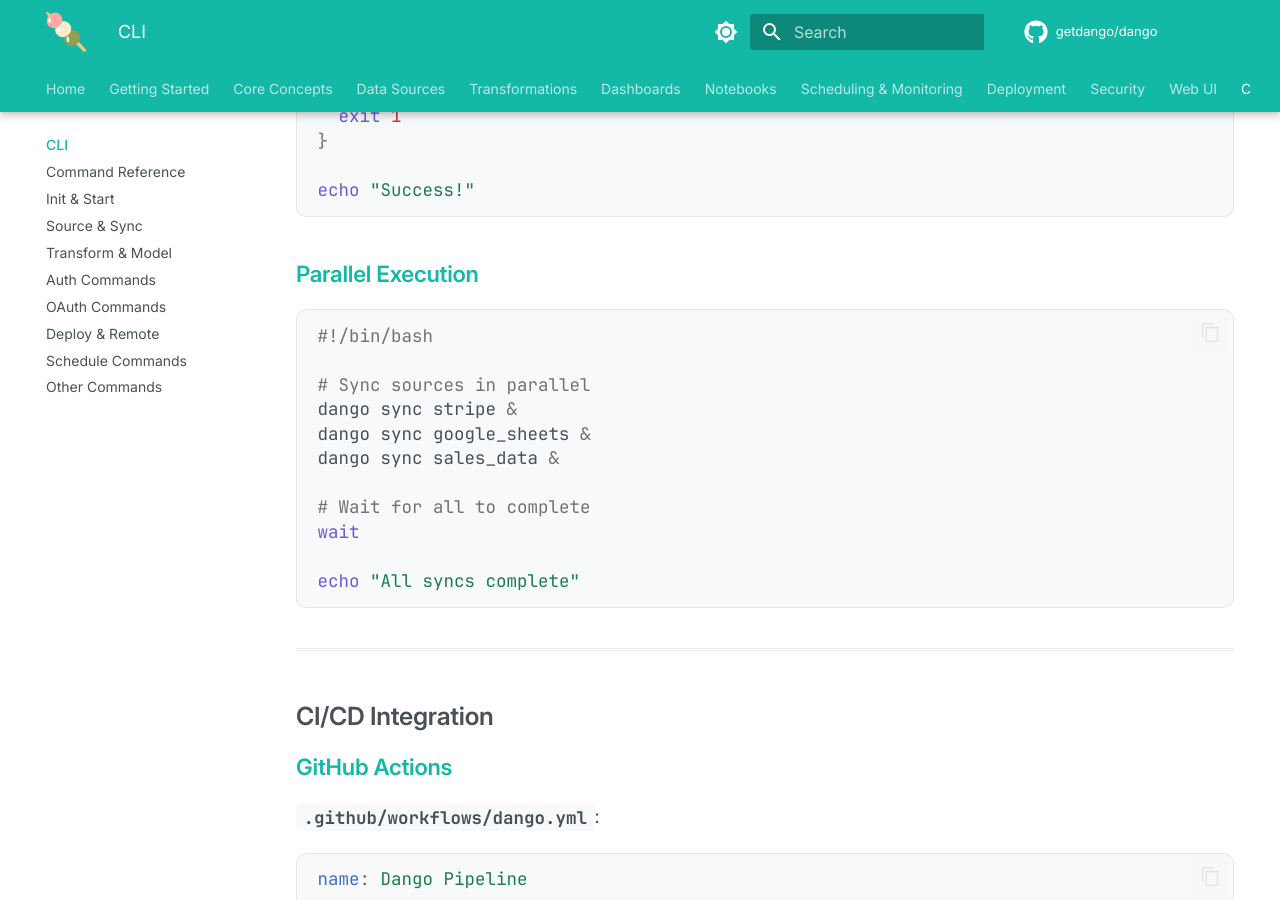
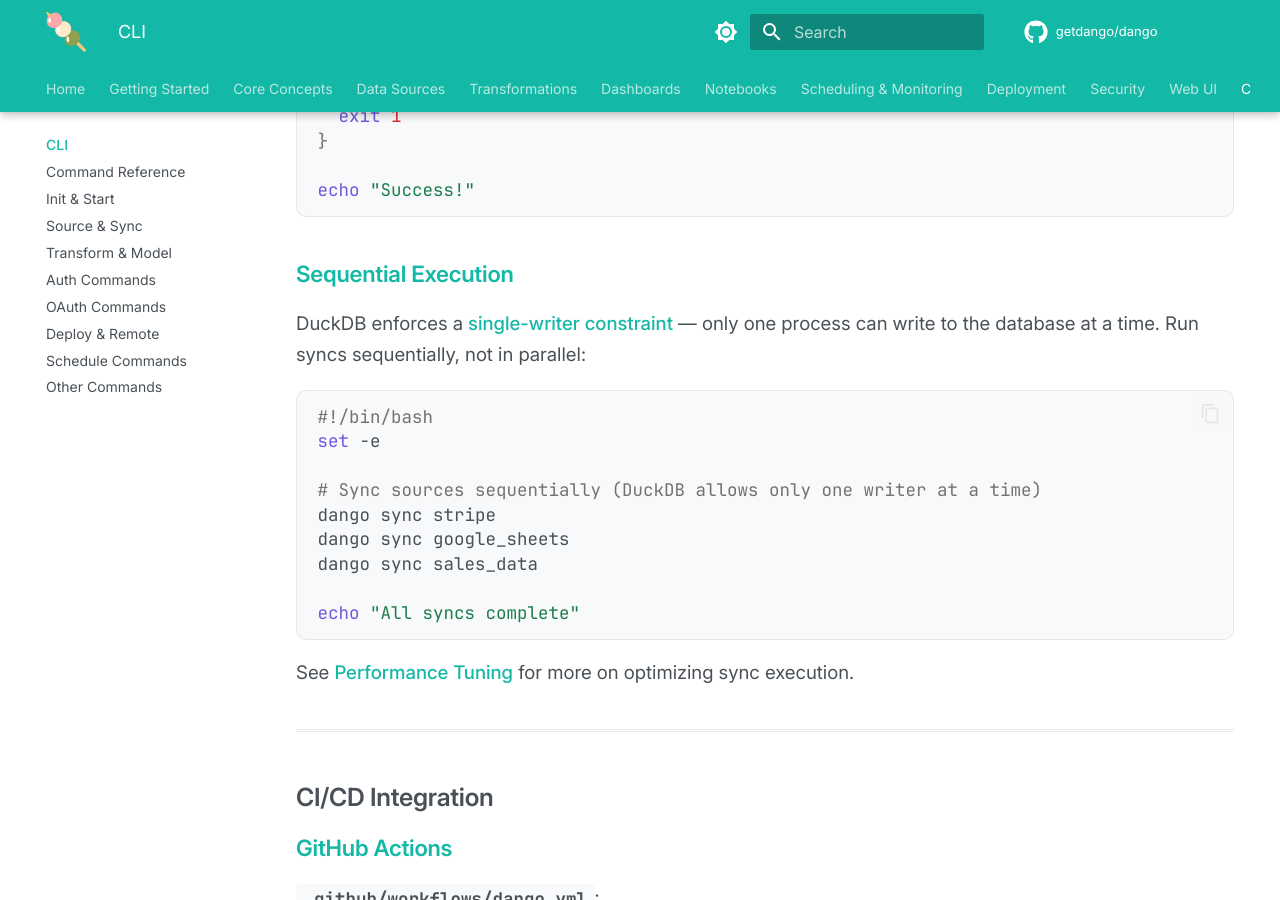
Before and after one commit to getdango/docs, an MkDocs documentation site: the page built from docs/cli/index.md, in a window 1280 px wide and 900 px high, scrolled down 9654 px. Built offline with MkDocs 1.6.1 and Material for MkDocs 9.7.7, drawn with Linux system fonts in a browser that asks for light colours; comment, search, counter and statistics services are not loaded; the version menu is left out.

Commit message:
fix: replace fabricated parallel sync section with correct sequential guidance
The CLI reference "Parallel Execution" section recommended running
`dango sync` commands with `&` background operators, which violates
DuckDB's single-writer constraint. Replaced with "Sequential Execution"
section that correctly shows sequential syncs and cross-links to
core-concepts/duckdb.md and workflows/performance.md.

Final D19 quality gate: 12 fabrication greps clean, 0 orphan pages
(124 files = 124 nav entries), mkdocs build --strict passes.

Co-Authored-By: Claude Opus 4.6 (1M context) <noreply@anthropic.com>

````diff
--- a/docs/cli/index.md
+++ b/docs/cli/index.md
@@ -434,21 +434,23 @@ dango sync || {
 echo "Success!"
 ```
 
-### Parallel Execution
+### Sequential Execution
+
+DuckDB enforces a [single-writer constraint](../core-concepts/duckdb.md) — only one process can write to the database at a time. Run syncs sequentially, not in parallel:
 
 ```bash
 #!/bin/bash
+set -e
 
-# Sync sources in parallel
-dango sync stripe &
-dango sync google_sheets &
-dango sync sales_data &
-
-# Wait for all to complete
-wait
+# Sync sources sequentially (DuckDB allows only one writer at a time)
+dango sync stripe
+dango sync google_sheets
+dango sync sales_data
 
 echo "All syncs complete"
 ```
+
+See [Performance Tuning](../workflows/performance.md#single-writer-constraint) for more on optimizing sync execution.
 
 ---
 
````
